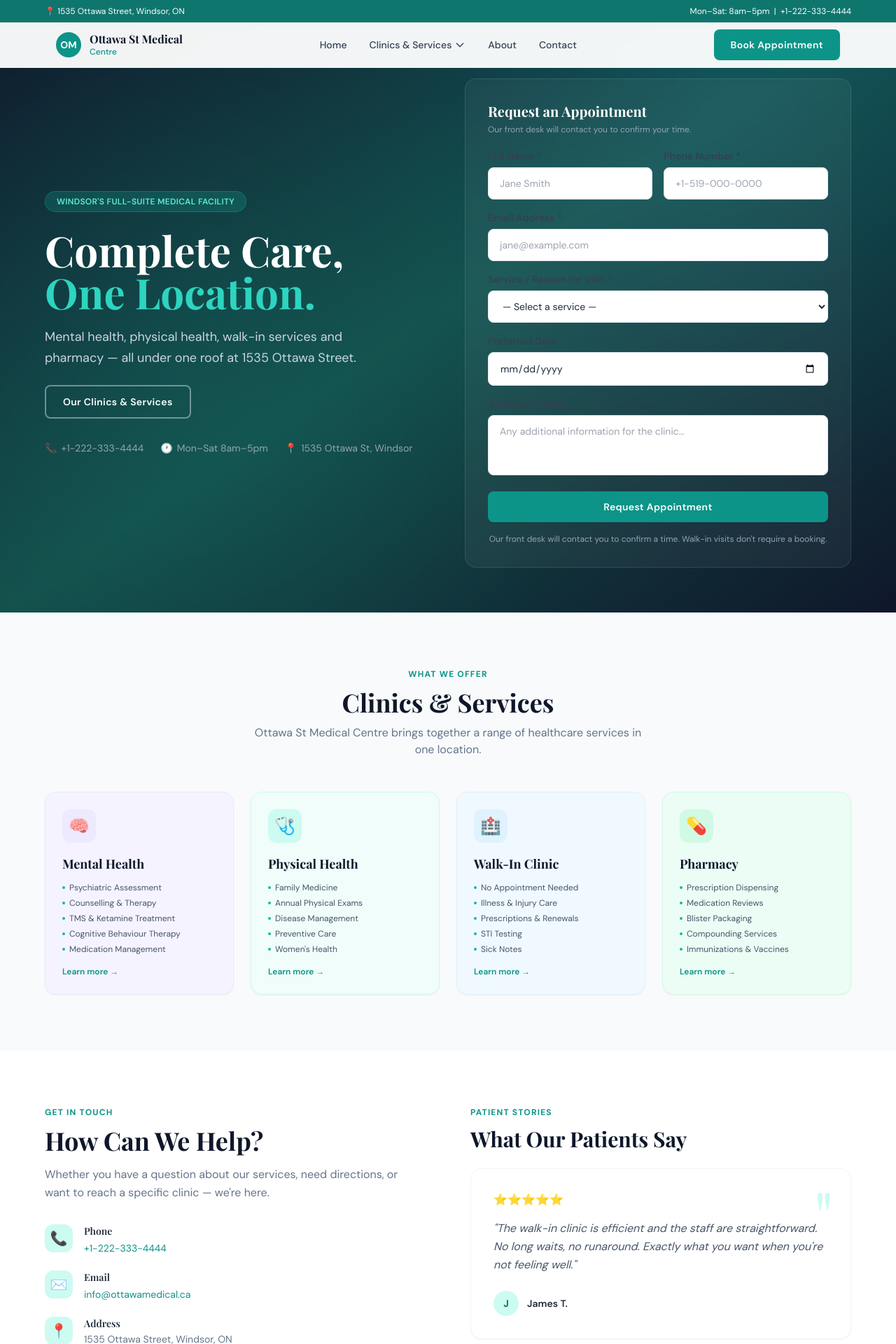
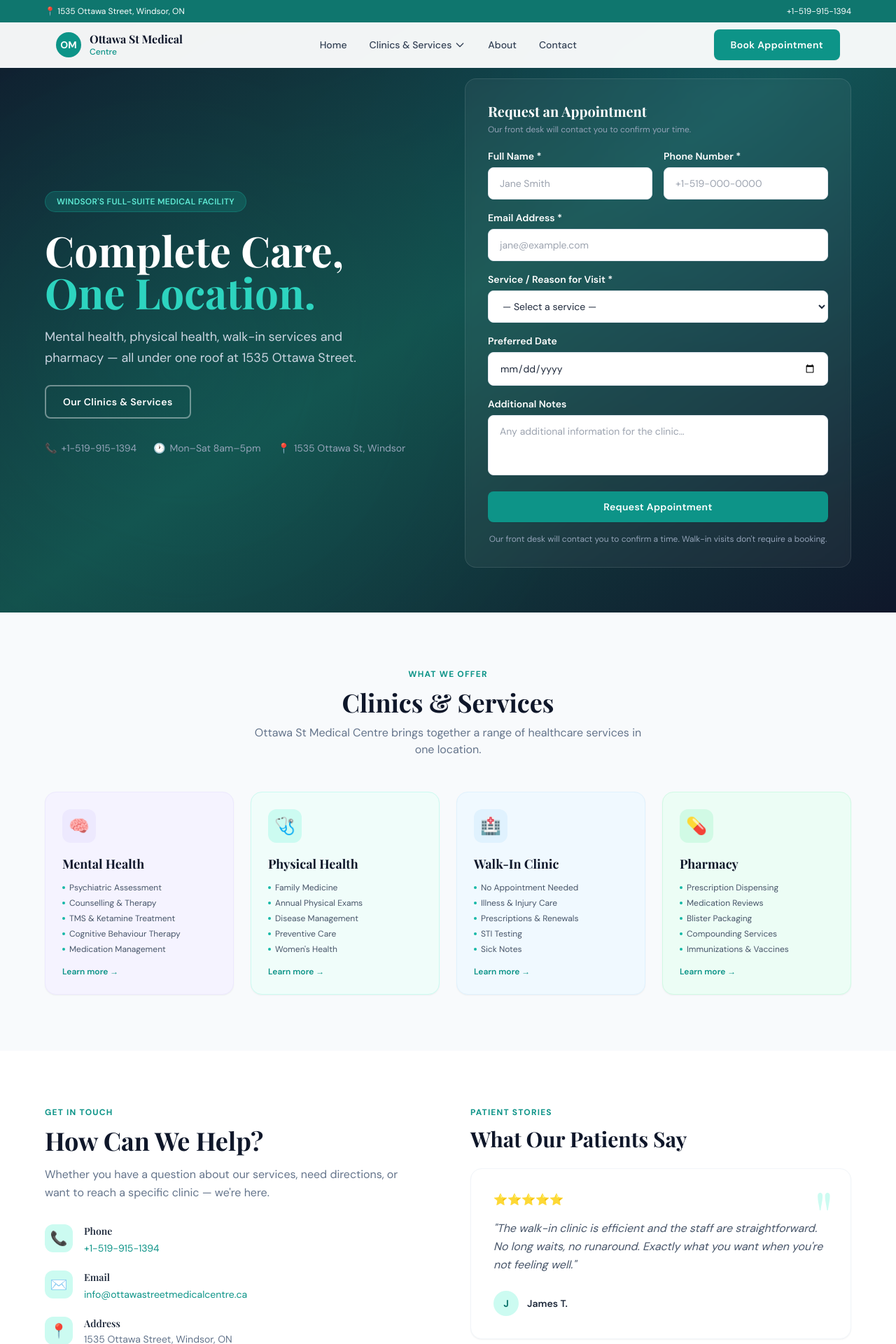
Before and after one commit to ev-digitalmarketing/Marketing-Website-Sample, a Next.js app: page / in a window 1280 px wide. Shown: the top 1920 px of the page at 70% size. Built offline with nearby package versions, Linux system fonts and the light colour scheme; a web font is replaced by a local one.

Commit message:
Add files via upload

```diff
--- a/app/contact/page.js
+++ b/app/contact/page.js
@@ -40,14 +40,14 @@ export default function ContactPage() {
                   <div className="w-10 h-10 bg-teal-100 rounded-xl flex items-center justify-center text-xl flex-shrink-0">📞</div>
                   <div>
                     <h3 className="font-semibold text-slate-800 text-sm">Phone</h3>
-                    <a href="tel:+12223334444" className="text-teal-600 text-sm hover:underline">+1-222-333-4444</a>
+                    <a href="tel:+15199151394" className="text-teal-600 text-sm hover:underline">+1-519-915-1394</a>
                   </div>
                 </div>
                 <div className="flex gap-4 items-start">
                   <div className="w-10 h-10 bg-teal-100 rounded-xl flex items-center justify-center text-xl flex-shrink-0">✉️</div>
                   <div>
                     <h3 className="font-semibold text-slate-800 text-sm">Email</h3>
-                    <a href="mailto:info@ottawamedical.ca" className="text-teal-600 text-sm hover:underline">info@ottawamedical.ca</a>
+                    <a href="mailto:info@ottawastreetmedicalcentre.ca" className="text-teal-600 text-sm hover:underline">info@ottawastreetmedicalcentre.ca</a>
                   </div>
                 </div>
                 <div className="flex gap-4 items-start">
--- a/app/globals.css
+++ b/app/globals.css
@@ -46,6 +46,9 @@ h1, h2, h3 {
   .form-label {
     @apply block text-sm font-semibold text-slate-700 mb-1.5;
   }
+  .form-label-white {
+    @apply block text-sm font-semibold text-white mb-1.5;
+  }
 }
 
 /* Fade-in animation */
--- a/app/page.js
+++ b/app/page.js
@@ -44,7 +44,7 @@ export default function Home() {
                 <Link href="/services" className="btn-outline border-white/40 text-white hover:bg-white/10 hover:text-white">Our Clinics & Services</Link>
               </div>
               <div className="flex flex-wrap gap-6 text-sm text-slate-400">
-                <span className="flex items-center gap-1.5"><span className="text-teal-400">📞</span> <a href="tel:+12223334444" className="hover:text-white transition-colors">+1-222-333-4444</a></span>
+                <span className="flex items-center gap-1.5"><span className="text-teal-400">📞</span> <a href="tel:+15199151394" className="hover:text-white transition-colors">+1-519-915-1394</a></span>
                 <span className="flex items-center gap-1.5"><span className="text-teal-400">🕐</span> Mon–Sat 8am–5pm</span>
                 <span className="flex items-center gap-1.5"><span className="text-teal-400">📍</span> 1535 Ottawa St, Windsor</span>
               </div>
@@ -54,7 +54,7 @@ export default function Home() {
             <div className="bg-white/5 backdrop-blur-sm border border-white/10 rounded-2xl p-6 md:p-8">
               <h2 className="font-display text-xl font-bold text-white mb-1">Request an Appointment</h2>
               <p className="text-slate-400 text-xs mb-5">Our front desk will contact you to confirm your time.</p>
-              <BookingForm />
+              <BookingForm whiteLabels />
             </div>
           </div>
         </section>
@@ -83,14 +83,14 @@ export default function Home() {
                   <div className="w-10 h-10 bg-teal-100 rounded-xl flex items-center justify-center text-xl flex-shrink-0">📞</div>
                   <div>
                     <h3 className="font-semibold text-slate-800 text-sm mb-0.5">Phone</h3>
-                    <a href="tel:+12223334444" className="text-teal-600 text-sm hover:underline">+1-222-333-4444</a>
+                    <a href="tel:+15199151394" className="text-teal-600 text-sm hover:underline">+1-519-915-1394</a>
                   </div>
                 </div>
                 <div className="flex gap-4 items-start">
                   <div className="w-10 h-10 bg-teal-100 rounded-xl flex items-center justify-center text-xl flex-shrink-0">✉️</div>
                   <div>
                     <h3 className="font-semibold text-slate-800 text-sm mb-0.5">Email</h3>
-                    <a href="mailto:info@ottawamedical.ca" className="text-teal-600 text-sm hover:underline">info@ottawamedical.ca</a>
+                    <a href="mailto:info@ottawastreetmedicalcentre.ca" className="text-teal-600 text-sm hover:underline">info@ottawastreetmedicalcentre.ca</a>
                   </div>
                 </div>
                 <div className="flex gap-4 items-start">
--- a/components/BookingForm.js
+++ b/components/BookingForm.js
@@ -34,7 +34,7 @@ const ALL_SERVICES = [
 
 const groups = ['Mental Health', 'Physical Health', 'Walk-In Clinic', 'Pharmacy']
 
-export default function BookingForm({ defaultService = '' }) {
+export default function BookingForm({ defaultService = '', whiteLabels = false }) {
   const [form, setForm] = useState({
     name: '',
     email: '',
@@ -74,22 +74,22 @@ export default function BookingForm({ defaultService = '' }) {
     <form onSubmit={handleSubmit} className="space-y-4">
       <div className="grid grid-cols-1 sm:grid-cols-2 gap-4">
         <div>
-          <label className="form-label">Full Name *</label>
+          <label className={whiteLabels ? "form-label-white" : "form-label"}>Full Name *</label>
           <input name="name" required value={form.name} onChange={handleChange} className="form-input" placeholder="Jane Smith" />
         </div>
         <div>
-          <label className="form-label">Phone Number *</label>
+          <label className={whiteLabels ? "form-label-white" : "form-label"}>Phone Number *</label>
           <input name="phone" required type="tel" value={form.phone} onChange={handleChange} className="form-input" placeholder="+1-519-000-0000" />
         </div>
       </div>
 
       <div>
-        <label className="form-label">Email Address *</label>
+        <label className={whiteLabels ? "form-label-white" : "form-label"}>Email Address *</label>
         <input name="email" required type="email" value={form.email} onChange={handleChange} className="form-input" placeholder="jane@example.com" />
       </div>
 
       <div>
-        <label className="form-label">Service / Reason for Visit *</label>
+        <label className={whiteLabels ? "form-label-white" : "form-label"}>Service / Reason for Visit *</label>
         <select name="service" required value={form.service} onChange={handleChange} className="form-input">
           <option value="">— Select a service —</option>
           {groups.map(group => (
@@ -103,12 +103,12 @@ export default function BookingForm({ defaultService = '' }) {
       </div>
 
       <div>
-        <label className="form-label">Preferred Date</label>
+        <label className={whiteLabels ? "form-label-white" : "form-label"}>Preferred Date</label>
         <input name="preferredDate" type="date" value={form.preferredDate} onChange={handleChange} className="form-input" min={new Date().toISOString().split('T')[0]} />
       </div>
 
       <div>
-        <label className="form-label">Additional Notes</label>
+        <label className={whiteLabels ? "form-label-white" : "form-label"}>Additional Notes</label>
         <textarea name="message" rows={3} value={form.message} onChange={handleChange} className="form-input resize-none" placeholder="Any additional information for the clinic…" />
       </div>
 
--- a/components/Footer.js
+++ b/components/Footer.js
@@ -44,8 +44,8 @@ export default function Footer() {
           <h4 className="text-white font-semibold text-sm mb-4 uppercase tracking-wider">Contact</h4>
           <ul className="space-y-3 text-sm text-slate-400">
             <li className="flex gap-2"><span>📍</span><span>1535 Ottawa Street<br />Windsor, ON</span></li>
-            <li className="flex gap-2"><span>📞</span><a href="tel:+12223334444" className="hover:text-teal-400 transition-colors">+1-222-333-4444</a></li>
-            <li className="flex gap-2"><span>✉️</span><a href="mailto:info@ottawamedical.ca" className="hover:text-teal-400 transition-colors">info@ottawamedical.ca</a></li>
+            <li className="flex gap-2"><span>📞</span><a href="tel:+15199151394" className="hover:text-teal-400 transition-colors">+1-519-915-1394</a></li>
+            <li className="flex gap-2"><span>✉️</span><a href="mailto:info@ottawastreetmedicalcentre.ca" className="hover:text-teal-400 transition-colors">info@ottawastreetmedicalcentre.ca</a></li>
             <li className="flex gap-2"><span>🕐</span><span>Mon–Sat: 8am–5pm</span></li>
           </ul>
         </div>
--- a/components/Navbar.js
+++ b/components/Navbar.js
@@ -1,5 +1,5 @@
 'use client'
-import { useState } from 'react'
+import { useState, useRef } from 'react'
 import Link from 'next/link'
 
 const services = [
@@ -12,6 +12,16 @@ const services = [
 export default function Navbar() {
   const [menuOpen, setMenuOpen] = useState(false)
   const [servicesOpen, setServicesOpen] = useState(false)
+  const closeTimer = useRef(null)
+
+  const openDropdown = () => {
+    clearTimeout(closeTimer.current)
+    setServicesOpen(true)
+  }
+
+  const closeDropdown = () => {
+    closeTimer.current = setTimeout(() => setServicesOpen(false), 80)
+  }
 
   return (
     <header className="fixed top-0 left-0 right-0 z-50 bg-white/95 backdrop-blur-sm border-b border-slate-100 shadow-sm">
@@ -19,7 +29,7 @@ export default function Navbar() {
       <div className="bg-teal-700 text-white text-xs py-2 px-4">
         <div className="max-w-6xl mx-auto flex justify-between items-center">
           <span>📍 1535 Ottawa Street, Windsor, ON</span>
-          <span>Mon–Sat: 8am–5pm &nbsp;|&nbsp; <a href="tel:+12223334444" className="hover:underline">+1-222-333-4444</a></span>
+          <a href="tel:+15199151394" className="hover:underline">+1-519-915-1394</a>
         </div>
       </div>
 
@@ -39,16 +49,22 @@ export default function Navbar() {
           <Link href="/" className="text-sm font-medium text-slate-700 hover:text-teal-600 transition-colors">Home</Link>
 
           {/* Services dropdown */}
-          <div className="relative"
-            onMouseEnter={() => setServicesOpen(true)}
-            onMouseLeave={() => setServicesOpen(false)}
+          <div
+            className="relative"
+            onMouseEnter={openDropdown}
+            onMouseLeave={closeDropdown}
           >
             <Link href="/services" className="text-sm font-medium text-slate-700 hover:text-teal-600 transition-colors flex items-center gap-1">
               Clinics & Services
               <svg className={`w-4 h-4 transition-transform ${servicesOpen ? 'rotate-180' : ''}`} fill="none" viewBox="0 0 24 24" stroke="currentColor"><path strokeLinecap="round" strokeLinejoin="round" strokeWidth={2} d="M19 9l-7 7-7-7" /></svg>
             </Link>
             {servicesOpen && (
-              <div className="absolute top-full left-0 mt-2 w-72 bg-white rounded-xl shadow-xl border border-slate-100 py-2 z-50">
+              <div
+                className="absolute top-full left-0 mt-0 pt-2 w-72 z-50"
+                onMouseEnter={openDropdown}
+                onMouseLeave={closeDropdown}
+              >
+                <div className="bg-white rounded-xl shadow-xl border border-slate-100 py-2">
                   <div className="px-4 py-2 text-xs font-bold text-slate-400 uppercase tracking-wider">Our Clinics</div>
                   {services.map(s => (
                     <Link key={s.href} href={s.href} className="flex flex-col px-4 py-3 hover:bg-teal-50 transition-colors group">
@@ -58,6 +74,7 @@ export default function Navbar() {
                   ))}
                   <div className="border-t border-slate-100 mt-2 pt-2 px-4 pb-1">
                     <Link href="/services" className="text-xs font-semibold text-teal-600 hover:underline">View all services →</Link>
+                  </div>
                 </div>
               </div>
             )}
```
Lines whose indentation alone changed are shown as unchanged.
